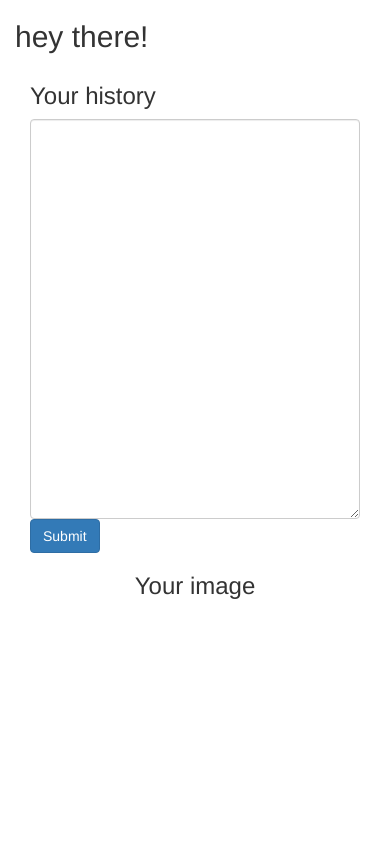
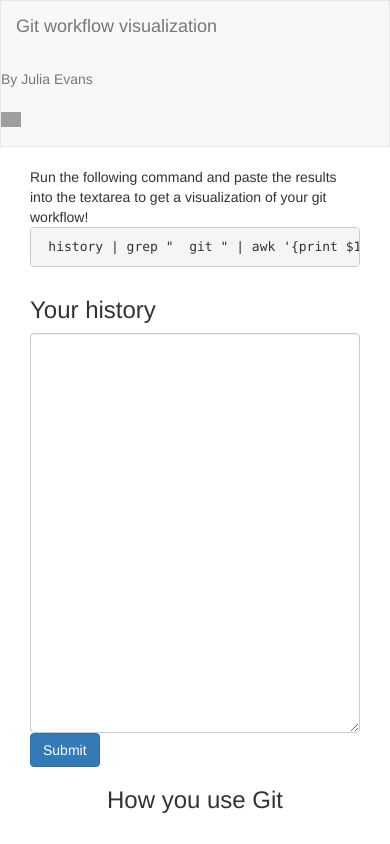
Before and after one commit to jvns/git-workflow, a Flask app: page / in a window 390 px wide; the page is wider, and only the part inside the window is pictured. Run offline with Flask 2, Linux system fonts and the light colour scheme; some libraries are stand-ins or nearby versions; grey boxes are pictures that could not be loaded.

Commit message:
Make it even prettier

```diff
--- a/hello.py
+++ b/hello.py
@@ -14,7 +14,7 @@ app.config['DEBUG'] = True
 
 @app.route('/')
 def hello():
-    return render_template('index.html', name="Julia")
+    return render_template('index.html')
 
 @app.route('/graph', methods=["POST"])
 def get_image():
--- a/templates/index.html
+++ b/templates/index.html
@@ -14,8 +14,22 @@
     </style>
 </head>
 <body>
+  <div class="navbar navbar-default" role="navigation">
+    <div class="navbar-header">
+      <a class="navbar-brand" href="#">Git workflow visualization</a>
+    </div>
+    <ul class="nav navbar-nav navbar-right">
+
+      <li><a href="http://jvns.ca">By Julia Evans</a></li>
+      <li><a href="http://twitter.com/b0rk"><img src="https://g.twimg.com/Twitter_logo_blue.png" width="20px"></a></li>
+    </ul>
+  </div>
+
   <div class="container">
-    <h2> hey there!</h2>
+    <div class="col-md-12">
+    Run the following command and paste the results into the textarea to get a visualization of your git workflow!
+    <pre> history | grep "  git " | awk '{print $1 " " $3}' | grep -v '|' > history.txt </pre>
+    </div>
   </div>
   <div class="container">
     <div class="col-md-3">
@@ -29,7 +43,7 @@
     </div>
     <div class="col-md-9">
       <h3 align="center">
-        Your image
+        How you use Git
       </h3>
       <div id="image"> </div>
     </div>
```
